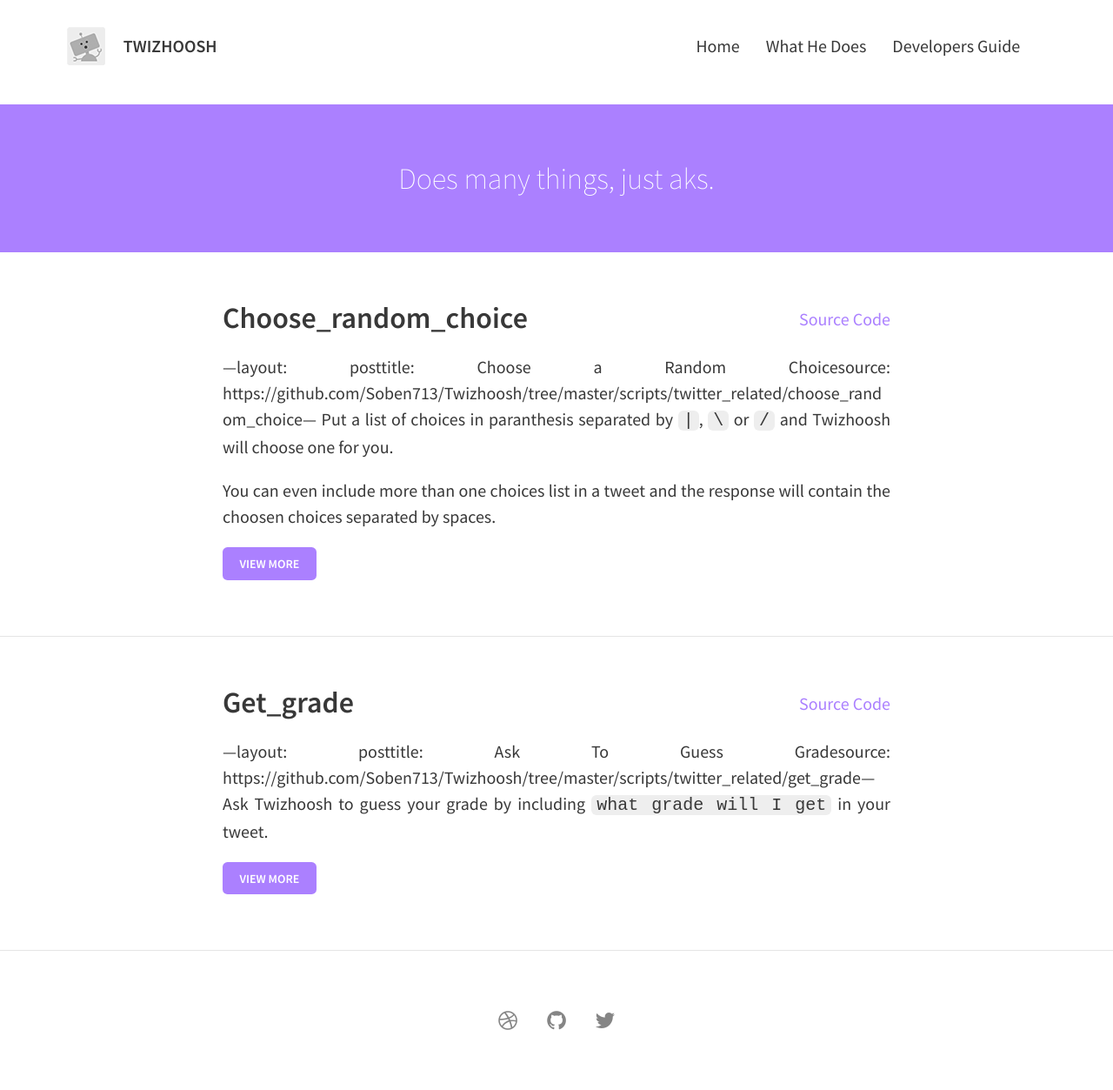
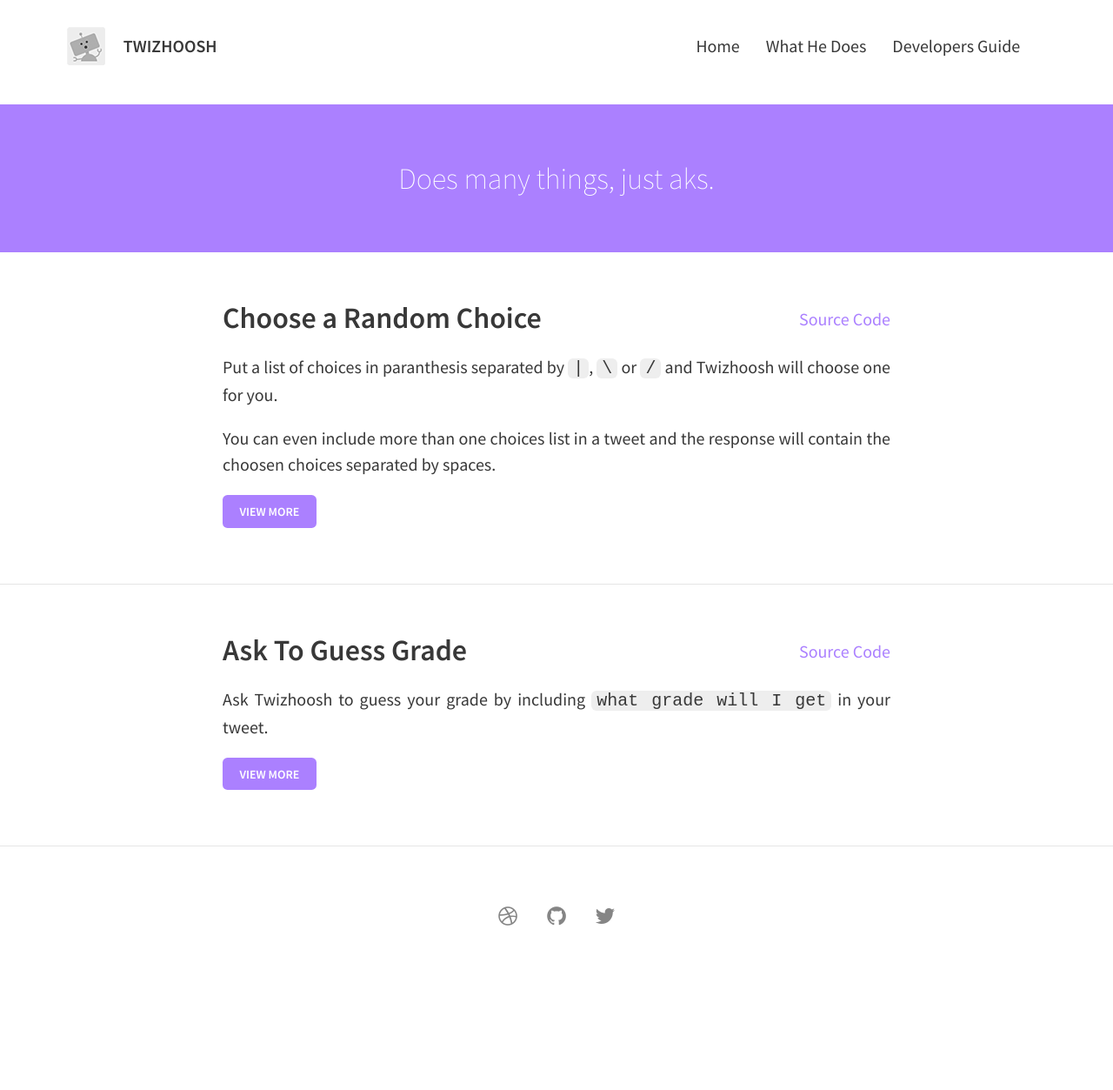
Before and after one commit to Soben713/Twizhoosh, a Jekyll site: the page built from what-he-does.html, in a window 1280 px wide. Shown: the whole page at 87% size. Built offline with Jekyll 4.4.1, drawn with Linux system fonts in a browser that asks for light colours; nearby versions of some CDN libraries; after the commit the page ends 1133 px from its top, so only the background shows below that.

Commit message:
Update _posts

```diff
--- a/_posts/2098-01-01-get_grade.md
+++ b/_posts/2098-01-01-get_grade.md
@@ -1,4 +1,9 @@
----layout: posttitle: Ask To Guess Gradesource: https://github.com/Soben713/Twizhoosh/tree/master/scripts/twitter_related/get_grade---
+---
+layout: post
+title: Ask To Guess Grade
+source: https://github.com/Soben713/Twizhoosh/tree/master/scripts/twitter_related/get_grade
+---
+
 Ask Twizhoosh to guess your grade by including `what grade will I get` in your tweet.
 
 <!--more-->
--- a/_posts/2099-01-01-choose_random_choice.md
+++ b/_posts/2099-01-01-choose_random_choice.md
@@ -1,4 +1,9 @@
----layout: posttitle: Choose a Random Choicesource: https://github.com/Soben713/Twizhoosh/tree/master/scripts/twitter_related/choose_random_choice---
+---
+layout: post
+title: Choose a Random Choice
+source: https://github.com/Soben713/Twizhoosh/tree/master/scripts/twitter_related/choose_random_choice
+---
+
 Put a list of choices in paranthesis separated by `|`, `\` or `/` and Twizhoosh will choose one for you.
 
 You can even include more than one choices list in a tweet and the response will contain the choosen choices
```
